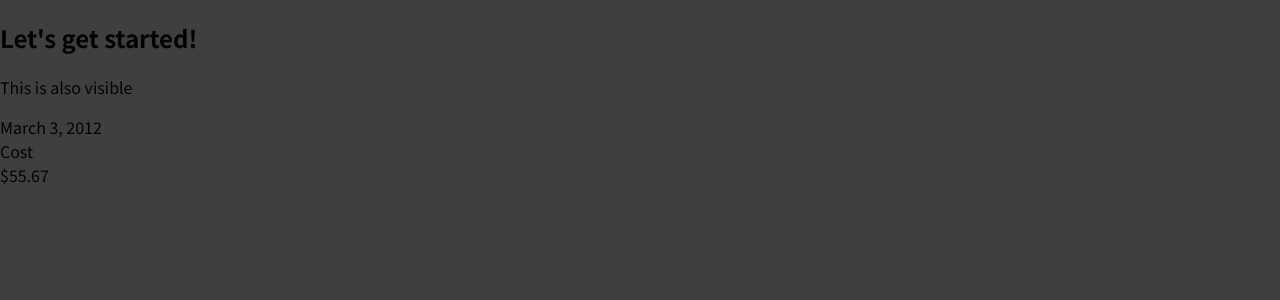
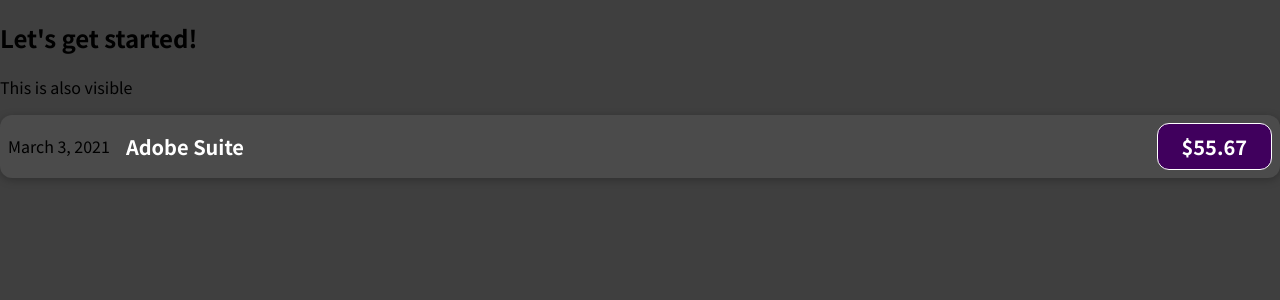
Before and after one commit to wdwiii/react-expense-tracker, a JavaScript app: page / in a window 1280 px wide. Shown: the top 300 px of the page. Built offline with nearby package versions, Linux system fonts and the light colour scheme.

Commit message:
Import ExpenseItem.css/Add classNames to elements

```diff
--- a/src/components/ExpenseItem.js
+++ b/src/components/ExpenseItem.js
@@ -1,10 +1,16 @@
+//css can be linked to the js file by importing
+import "./ExpenseItem.css";
+
+//exports can be executed in two ways: default and named.
+//default can only export one component per file
+//named can export multiple components
 export const ExpenseItem = () => {
   return (
-    <div>
-      <div>March 3, 2012</div>
-      <div>
-        <div>Cost</div>
-        <div>$55.67</div>
+    <div className="expense-item">
+      <div>March 3, 2021</div>
+      <div className="expense-item__description">
+        <h2>Adobe Suite</h2>
+        <div className="expense-item__price">$55.67</div>
       </div>
     </div>
   );
```
